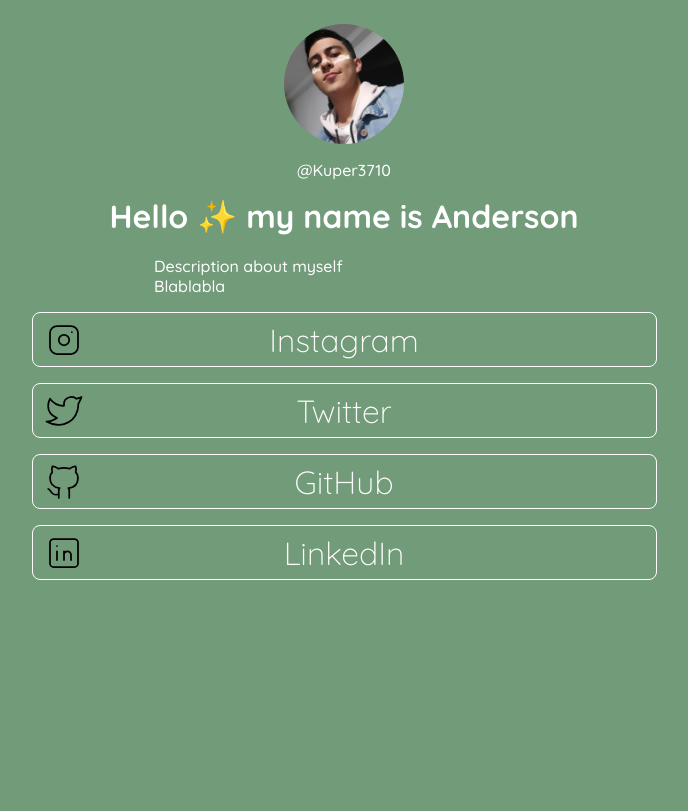
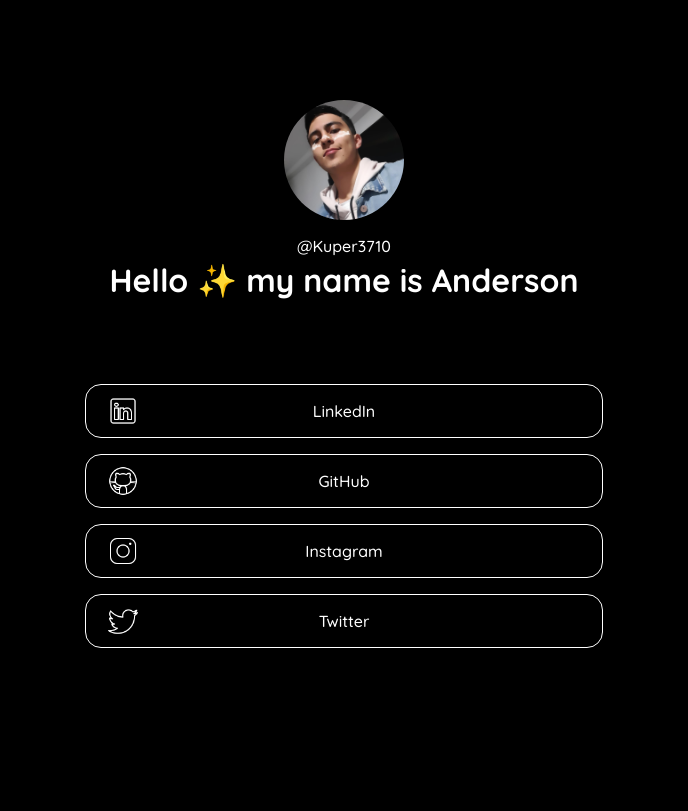
Before and after one commit to Kuper3710/Card, a plain HTML site: page index.html in a window 1280 px wide. Shown: the whole page, without its empty margins (296-984 px from the left). Drawn offline with Linux system fonts and the light colour scheme.

Commit message:
page rebuild

```diff
--- a/css/Estilos.css
+++ b/css/Estilos.css
@@ -3,7 +3,7 @@
 }
 
 body{
-    background: #729b79;
+    background: black;
     color: white;
     font-family: 'Quicksand', sans-serif;
 }
@@ -12,15 +12,19 @@ body{
     display: grid;
     justify-content: center;
     width: 100%;
+    height: 100vh;
 }
 
-.cuadro{
+.first-box{
     display: flex;
     flex-direction: column;
     align-items: center;
+    justify-content: center;
+    height: 100%;
+    width: 100%;
 }
 
-.cuadro > img{
+.first-box > img{
     width: 120px;
     height: 120px;
     object-fit: cover;
@@ -29,53 +33,41 @@ body{
     margin-bottom: 12px;
 }
 
-.hola{
-    margin-bottom: 16px;
-}
-
-.cuadro p:nth-child(2){
+.first-box p{
     margin: 4px;
 }
 
-.cuadro p:nth-child(4){
-    width: 380px;
-    margin: 8px 0px;
+.first-box h1{
+    margin: 0 24px;
 }
 
-.cuadro h1{
-    margin: 12px 0px;
+.second-box{
+    display: flex;
+    flex-direction: column;
+    justify-content: start;
+    align-items: center;
 }
 
-.caja{
+.second-box a{
     display: grid;
+    grid-template-columns: 10% 80% 10%;
+    border-radius: 16px;
+    justify-content: center;
+    align-items: center;
     border: 1px solid white;
-    width: 625px;
-    height: 55px;
-    border-radius: 8px;
+    width: 100%;
+    text-decoration: none;
+    color: white;
     margin: 8px;
+    cursor: pointer;
 }
 
-.caja p{
-    margin: 0px;
+.second-box img{
+    justify-self: end;
+    width: 30px;
+    height: 30px;
+}
+
+.second-box p{
     text-align: center;
 }
-
-.anchor{
-    display: grid;
-    grid-template-columns: 10% 80% 10%;
-    align-items: center;
-    justify-content: center;
-    text-decoration: none;
-    color: white;
-}
-
-.anchor img{
-    justify-self: center;
-    width: 42px;
-    height: 42px;
-}
-
-.anchor p{
-    font-size: 32px;
-    font-weight: 250;
-}
--- a/index.html
+++ b/index.html
@@ -12,40 +12,32 @@
 </head>
 <body>
     <div class="main-container">
-        <div class="cuadro">
+        <div class="first-box">
 
-            <img class="hola" src="Imagenes/Profile_picture.jpeg" alt="Profile picture">
+            <img src="Imagenes/Profile_picture.jpeg" alt="Profile picture">
 
             <p>@Kuper3710</p>
 
             <h1 class="title">Hello ✨ my name is Anderson</h1>
 
-            <p>Description about myself <br> Blablabla</p>
-
         </div>
 
-        <div class="caja">
-            <a target="_blank" href="https://www.instagram.com/kuper3710/?hl=es-la" class="anchor">
-                <img class="imagen" src="Imagenes/brand-instagram.svg" alt="insta icon">
-                <p class="texto">Instagram</p>
+        <div class="second-box">
+            <a href="https://www.linkedin.com/in/kuper3710/" target="_blank">
+                <img src="Imagenes/icons8-linkedin-50.png" alt="">
+                <p>LinkedIn</p>
             </a>
-        </div>
-        <div class="caja">
-            <a target="_blank" href="https://twitter.com/Kuper3710" class="anchor">
-                <img class="imagen" src="Imagenes/brand-twitter.svg" alt="insta icon">
-                <p class="texto">Twitter</p>
+            <a href="https://github.com/Kuper3710/contact/settings/pages">
+                <img src="Imagenes/icons8-github-50.png" alt="">
+                <p>GitHub</p>
             </a>
-        </div>
-        <div class="caja">
-            <a target="_blank" href="https://github.com/Kuper3710" class="anchor">
-                <img class="imagen" src="Imagenes/brand-github.svg" alt="insta icon">
-                <p class="texto">GitHub</p>
+            <a href="https://www.instagram.com/kuper3710/?hl=es-la">
+                <img src="Imagenes/icons8-instagram-50.png" alt="">
+                <p>Instagram</p>
             </a>
-        </div>
-        <div class="caja">
-            <a target="_blank" href="https://www.linkedin.com/in/kuper3710/" class="anchor">
-                <img class="imagen" src="Imagenes/brand-linkedin.svg" alt="insta icon">
-                <p class="texto">LinkedIn</p>
+            <a href="https://github.com/Kuper3710/contact/settings/pages">
+                <img src="Imagenes/icons8-twitter-50.png" alt="">
+                <p>Twitter</p>
             </a>
         </div>
 
```
Also changed, not shown: Imagenes/brand-github.svg (deleted), Imagenes/brand-instagram.svg (deleted), Imagenes/brand-linkedin.svg (deleted), Imagenes/brand-twitter.svg (deleted), Imagenes/icons8-github-50.png (added), Imagenes/icons8-instagram-50.png (added), Imagenes/icons8-linkedin-50.png (added), Imagenes/icons8-twitter-50.png (added).
